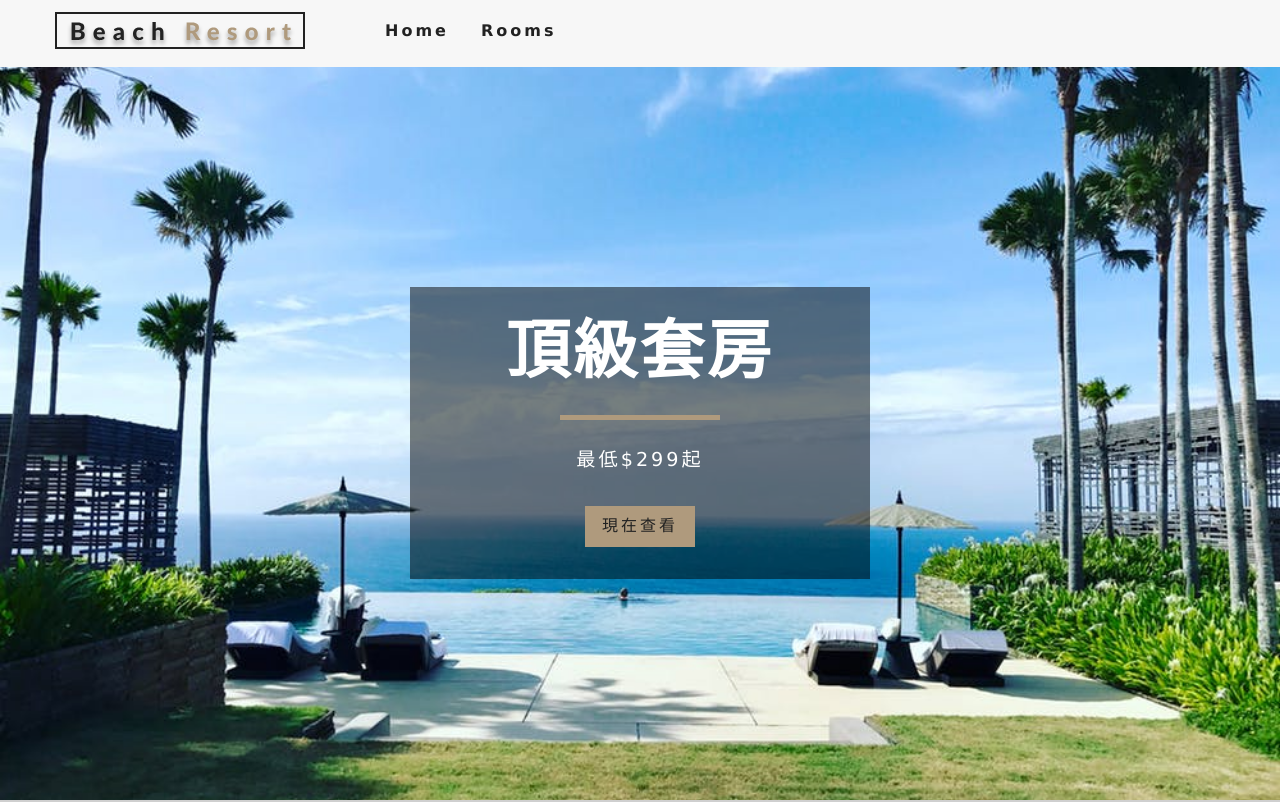
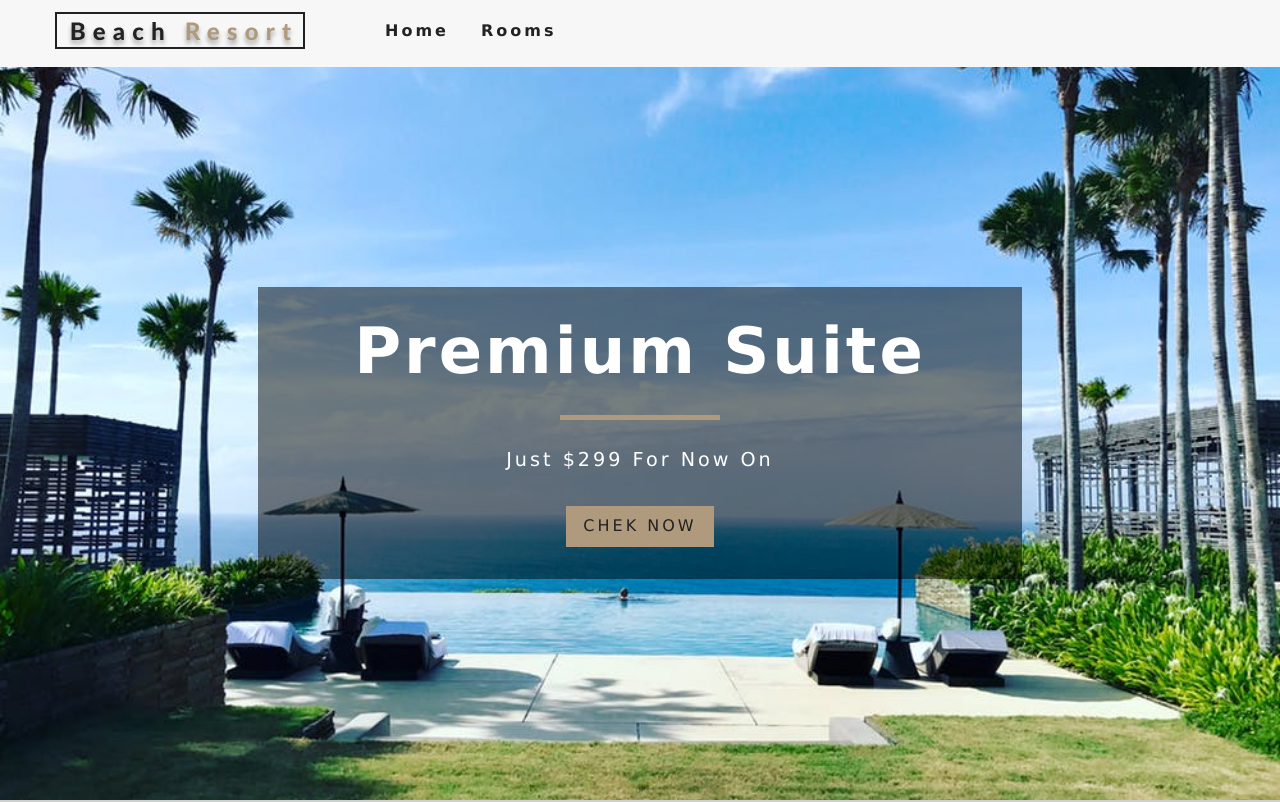
Before and after one commit to oaoxd0314/hotel-viewer, a React (Create React App) app: page / in a window 1280 px wide. Shown: the top 802 px of the page. Built offline with nearby package versions, Linux system fonts and the light colour scheme; no server answers.

Commit message:
slogan chenge

```diff
--- a/src/pages/Home.js
+++ b/src/pages/Home.js
@@ -9,9 +9,9 @@ export default class home extends Component {
     return (
       <>
       <Hero hero="defaultHero">
-        <Banner title="頂級套房" subtitle="最低$299起">
+        <Banner title="Premium Suite" subtitle="just $299 for now on">
           <Link to="/rooms" className="btn-primary">
-            現在查看
+            chek now
           </Link>
         </Banner>
       </Hero>
```
